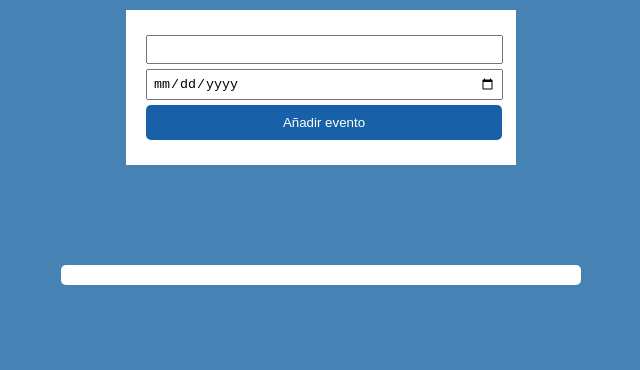
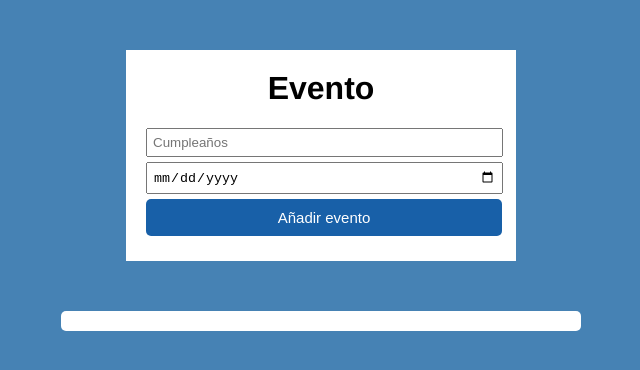
Before and after one commit to yeff2611/Proyectos_Varios_JS, a plain HTML site: page Cuenta_Dias_Evento/index.html in a window 1280 px wide. Shown: the whole page, without its empty margins (319-959 px from the left). Drawn offline with Linux system fonts and the light colour scheme.

```diff
--- a/Cuenta_Dias_Evento/index.html
+++ b/Cuenta_Dias_Evento/index.html
@@ -10,8 +10,9 @@
 <body>
     <div class="app">
         <div class="form">
+            <h1 id="title-form">Evento</h1>
             <form action="">
-                <input type="text" id="eventName">
+                <input type="text" id="eventName" placeholder="Cumpleaños">
                 <input type="date" id="eventDate">
                 <input type="submit" id="bAdd" value="Añadir evento">
             </form>
--- a/Cuenta_Dias_Evento/style.css
+++ b/Cuenta_Dias_Evento/style.css
@@ -11,17 +11,27 @@
     padding: 20px;
     width: 350px;
     margin: 0 auto;
-    margin-top: 10px;
+    margin-top: 50px;
+}
+#title-form{
+    text-align: center;
+    margin-top: 0;
 }
 button{
     border: none;
     background: tomato;
+    height: 35px;
+    width: 83px;
     padding: 5px;
     color: white;
     border-radius: 5px;
     font-weight: bolder;
+    letter-spacing: 1.5px;
 }
-
+button:hover{
+    cursor: pointer;
+    filter: brightness(1.35);
+}
 .form input{
     margin: 5px 0;
     padding: 5px;
@@ -37,6 +47,16 @@
     border-radius: 5px;
     width: 96%;
     box-sizing: content-box;
+    cursor: pointer;
+    font-size: 15px;
+}
+input[type="submit"]:hover{
+    background: tomato;
+    filter: brightness(90%);
+    font-weight: bold;
+    font-size: 15px;
+    color: black;
+    transition: all .3s;
 }
 
 #eventsContainer{
@@ -44,7 +64,7 @@
     border-radius: 5px;
     padding: 10px;
     width: 500px;
-    margin: 100px auto;
+    margin: 50px auto;
     display: flex;
     flex-direction: column;
     gap: 5px;
```
